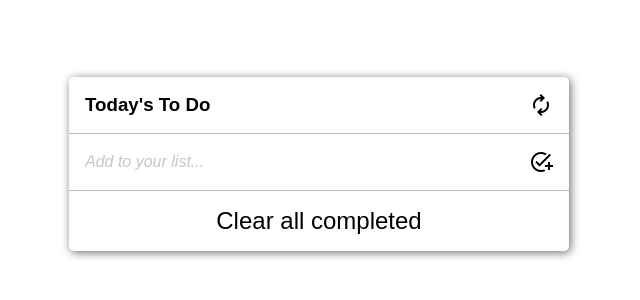
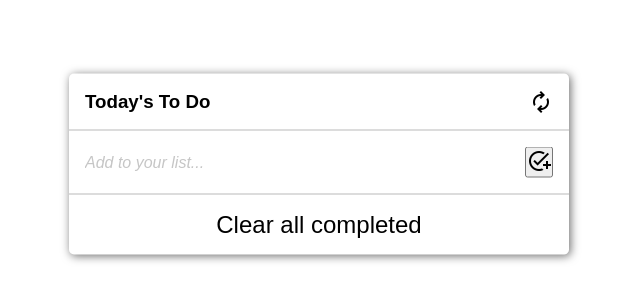
Before and after one commit to GraceAbike/To-Do-List, a website built with webpack: page dist/index.html in a window 1280 px wide. Shown: the part 236-536 px from the top of the page, 321-961 px from the left. Built offline with nearby package versions, Linux system fonts and the light colour scheme.

Commit message:
Update index.html

```diff
--- a/dist/index.html
+++ b/dist/index.html
@@ -14,10 +14,14 @@
 				<h3>Today's To Do</h3>
 				<span class="material-symbols-outlined"> autorenew </span>
 			</div>
-			<div class="to-do-add flex-row border-bottom">
+			<form class="to-do-add flex-row border-bottom">
 				<input type="text" class="to-do-input" placeholder="Add to your list...">
-				<span class="material-symbols-outlined to-do-addTask"> add_task </span>
-			</div>
+				<button type="submit">
+					<span class="material-symbols-outlined to-do-addTask">
+						add_task
+					</span>
+				</button>
+			</form>
 		</header>
 		<main class="to-do-items"></main>
 		<footer>Clear all completed</footer>
```
